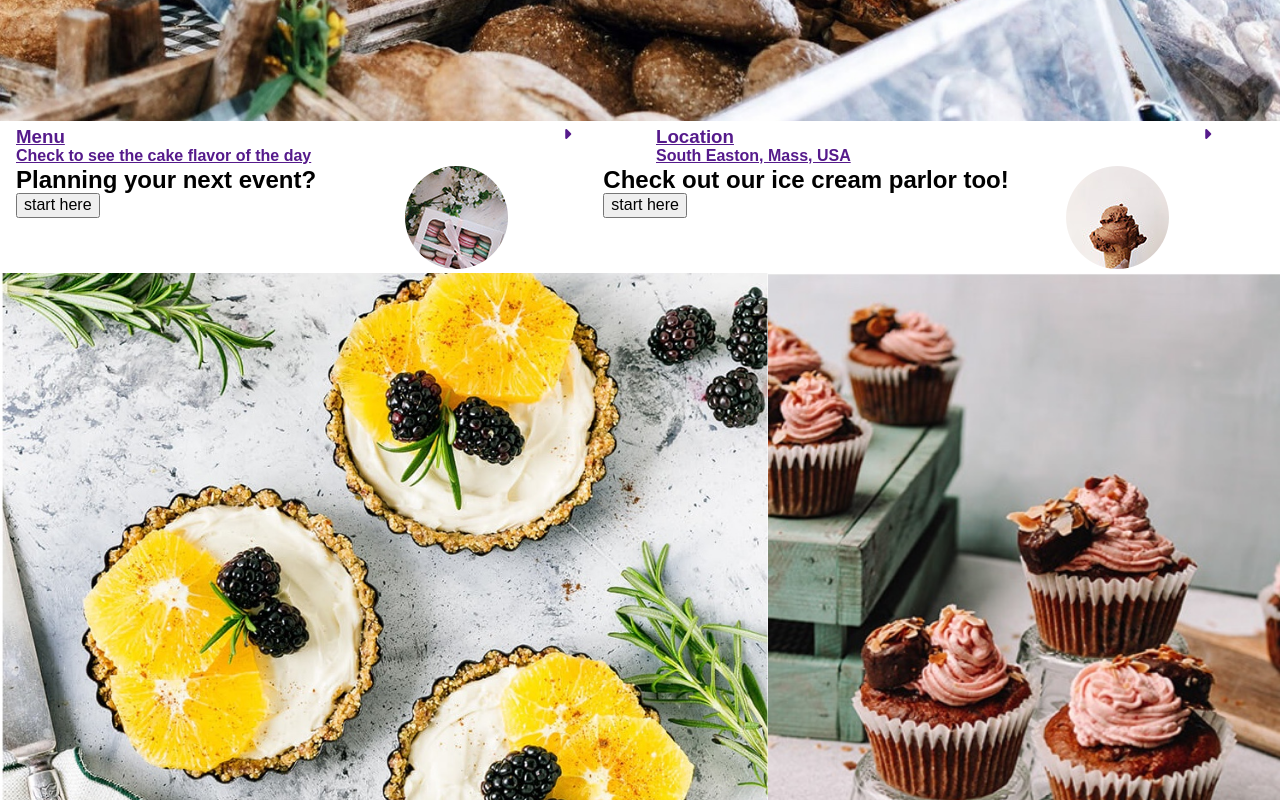
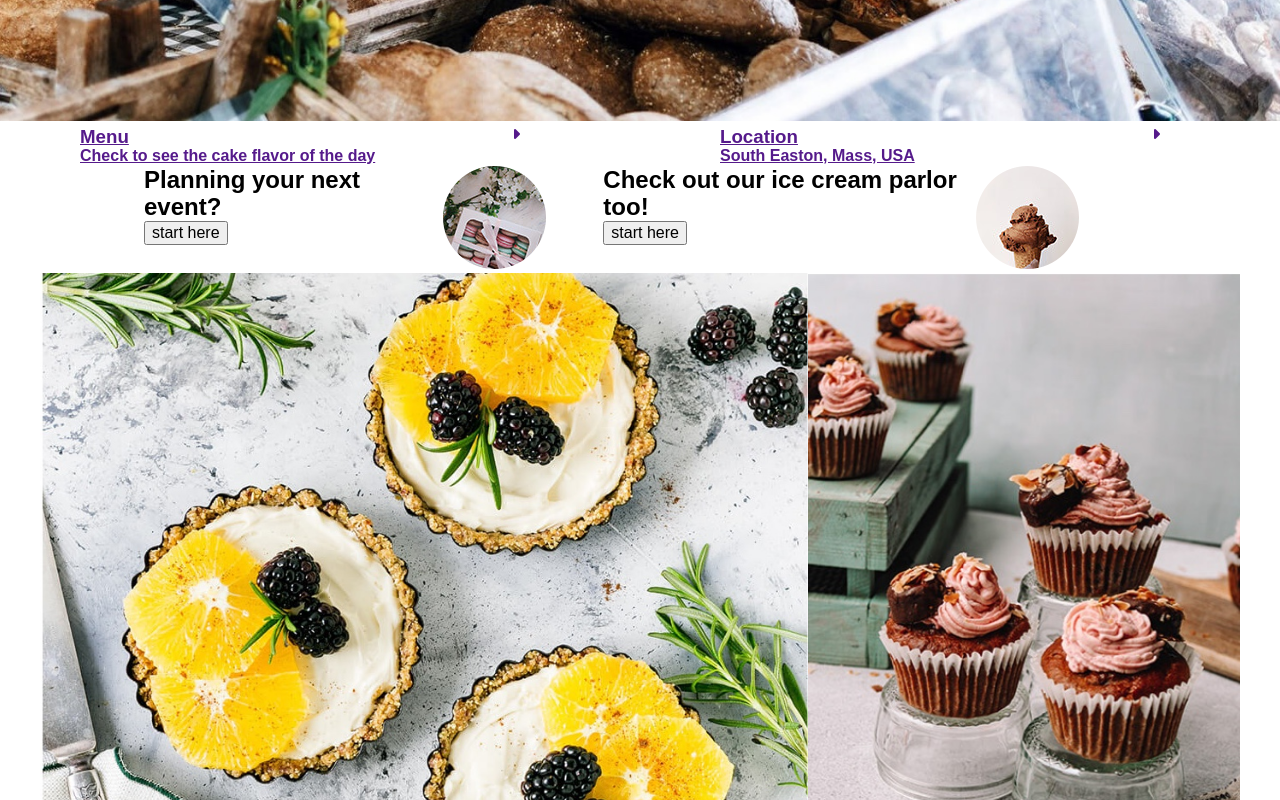
Before and after one commit to sdb329/Balsamo-web-2, a plain HTML site: page deploy/index.html in a window 1280 px wide. Shown: the part 800-1600 px from the top of the page. Drawn offline with Linux system fonts and the light colour scheme.

Commit message:
tablet-desktop-desktop hd paddings

```diff
--- a/dev/scss/sections/_announcements.scss
+++ b/dev/scss/sections/_announcements.scss
@@ -61,8 +61,25 @@
                    grid-area: announce-2;
                 }
                }
-        }
+
+               @include xl{
+                display: grid;
+                grid-template-columns: 10% auto auto 10%;
+                // grid-template-rows: 200px 200px;
+                grid-template-areas:
+                    ". announce-1 announce-2 .";
+            }
 
 
-
-    }
+                   #announce-1{
+                    @include xl{
+                       grid-area: announce-1;
+                    }
+                   }
+                   #announce-2{
+                    @include xl{
+                       grid-area: announce-2;
+                    }
+                   }
+            }
+        }
--- a/dev/scss/sections/_hero.scss
+++ b/dev/scss/sections/_hero.scss
@@ -11,7 +11,16 @@
 
 #hero {
 
+    @include xl{
+        ul{
+            li{
+             grid-gap: 10%;
+            }
+        }
+    }
     ul {
+
+
 
         li {
             display: grid;
@@ -61,6 +70,8 @@
                 grid-area: location-hero;
             }
         }
+
+
     }
 
 
--- a/dev/scss/sections/_hero2.scss
+++ b/dev/scss/sections/_hero2.scss
@@ -36,9 +36,9 @@
 
         @include lg {
             display: grid;
-            grid-template-columns: 60% auto;
+            grid-template-columns: 16px 60% auto 16px;
             grid-template-areas:
-                "h2-1 h2-2";
+                ". h2-1 h2-2 .";
         }
         #h2-1 {
             @include lg {
@@ -51,5 +51,29 @@
             }
         }
 
+        @include xl{
+            display: grid;
+            grid-template-columns: 40px 60% auto 40px;
+            grid-template-areas:
+                ". h2-1 h2-2 ."
+                ". . h2-3 .";
+        }
+        #h2-1 {
+            @include xl {
+                grid-area: h2-1;
+            }
+        }
+        #h2-2 {
+            @include xl {
+                grid-area: h2-2;
+            }
+        }
+        #h2-3 {
+            @include xl {
+                grid-area: h2-3;
+
+                display: list-item;
+            }
+        }
+        }
     }
-}
--- a/dev/scss/sections/_testimonials.scss
+++ b/dev/scss/sections/_testimonials.scss
@@ -36,11 +36,18 @@
             }
 
         }}
+
      ul{
+
+
+
+
          @include md{
             display: grid;
             grid-template-columns: auto auto;
             border: 1px solid green;
+            grid-gap: 16px;
+            padding: 16px;
          }
         li{
             @include md{
@@ -55,6 +62,8 @@
            display: grid;
            grid-template-columns: auto auto auto;
            border: 1px solid green;
+           padding: 16px;
+           grid-gap: 16px;
         }
         .test-content {
             @include lg{
@@ -69,8 +78,14 @@
        }
     }
 
+    ul{
+        @include xl{
+           padding-right: 10%;
+           padding-left: 10%
+        }
 
-    }
+
+    }}
 
 
 
```
Also changed, not shown: deploy/css/styles.css.
